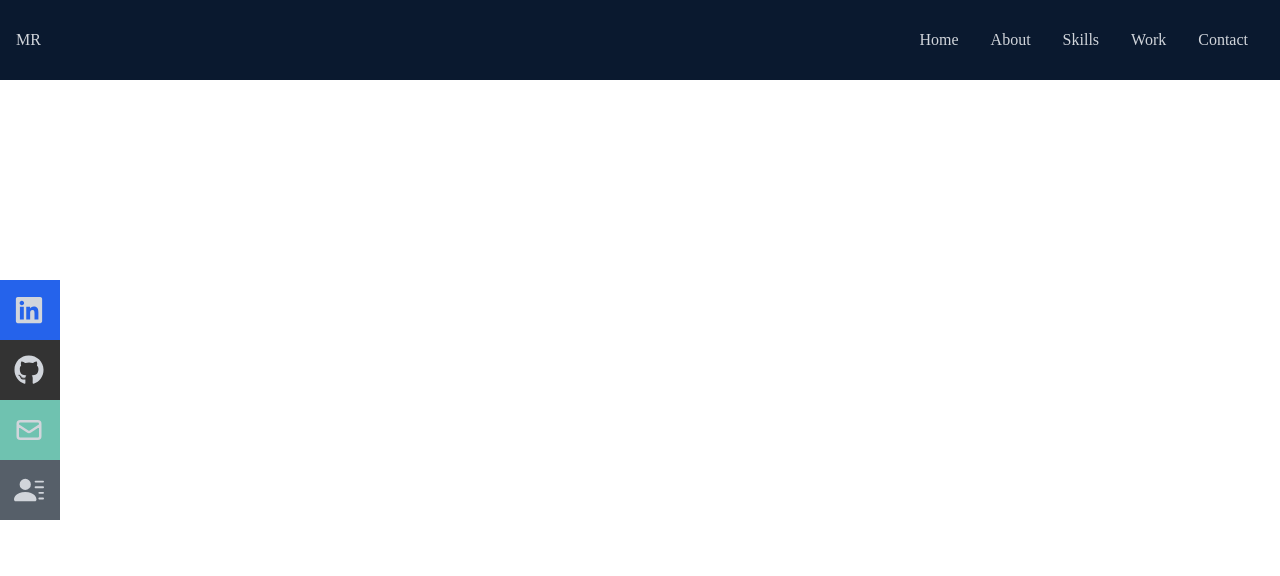
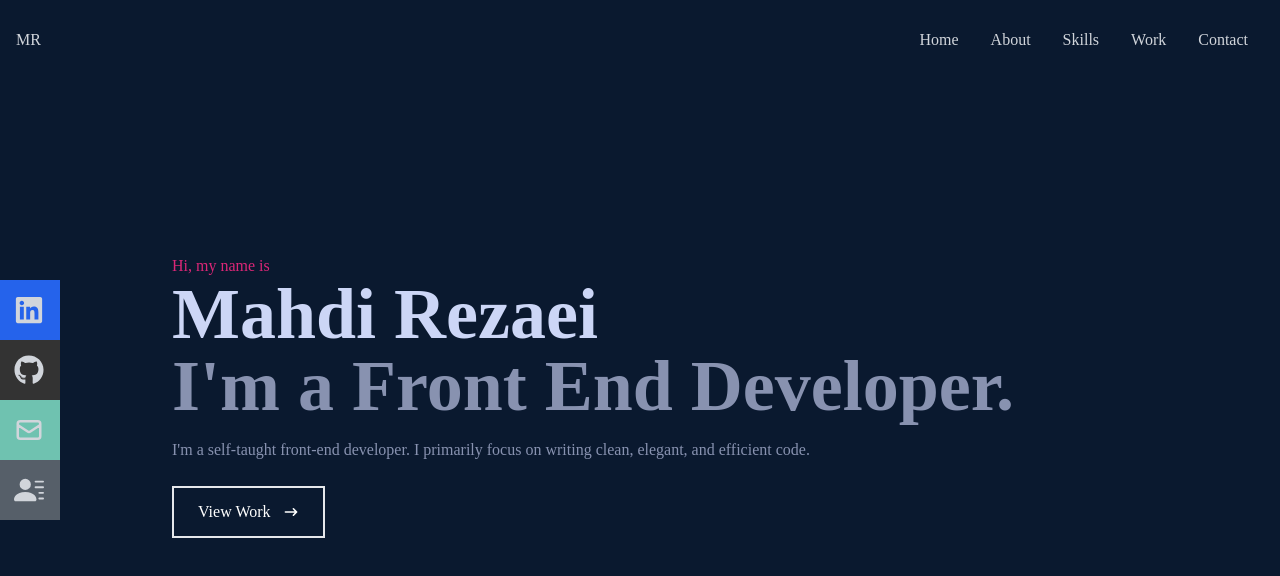
Before and after one commit to mahdirez/portfolio-react, a React (Create React App) app: page / in a window 1280 px wide. Shown: the top 576 px of the page. Built offline with nearby package versions, Linux system fonts and the light colour scheme.

Commit message:
complete header

```diff
--- a/src/App.js
+++ b/src/App.js
@@ -1,9 +1,11 @@
+import Home from "./components/Home";
 import Navbar from "./components/Navbar";
 
 function App() {
   return (
     <div>
       <Navbar />
+      <Home />
     </div>
   );
 }
--- /dev/null
+++ b/src/components/Home.jsx
@@ -0,0 +1,33 @@
+import React from "react";
+import { HiArrowNarrowRight } from "react-icons/hi";
+
+const Home = () => {
+  return (
+    <div name="home" className="w-full h-screen bg-[#0a192f]">
+      {/* Container */}
+      <div className="max-w-[1000px] mx-auto px-8 flex flex-col justify-center h-full">
+        <p className="text-pink-600">Hi, my name is</p>
+        <h1 className="text-4xl sm:text-7xl font-bold text-[#ccd6f6]">
+          Mahdi Rezaei
+        </h1>
+        <h2 className="text-4xl sm:text-7xl font-bold text-[#8892b0]">
+          I'm a Front End Developer.
+        </h2>
+        <p className="text-[#8892b0] py-4 max-w-[700px]">
+          I'm a self-taught front-end developer. I primarily focus on writing
+          clean, elegant, and efficient code.
+        </p>
+        <div>
+          <button className="text-white group border-2 px-6 py-3 my-2 flex items-center hover:bg-pink-600 hover:border-pink-600">
+            View Work
+            <span className="group-hover:rotate-90 duration-300">
+              <HiArrowNarrowRight className="ml-3 " />
+            </span>
+          </button>
+        </div>
+      </div>
+    </div>
+  );
+};
+
+export default Home;
```
